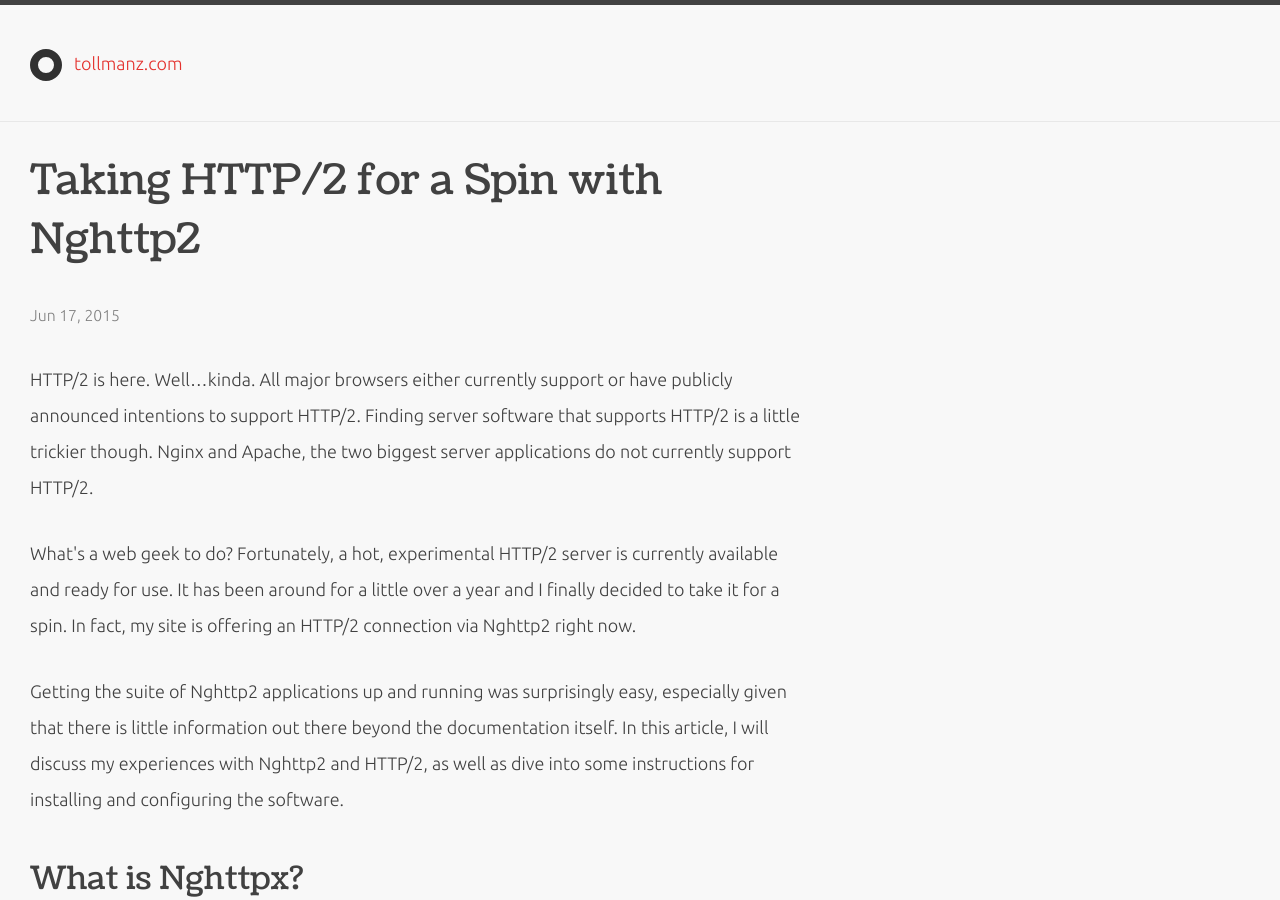
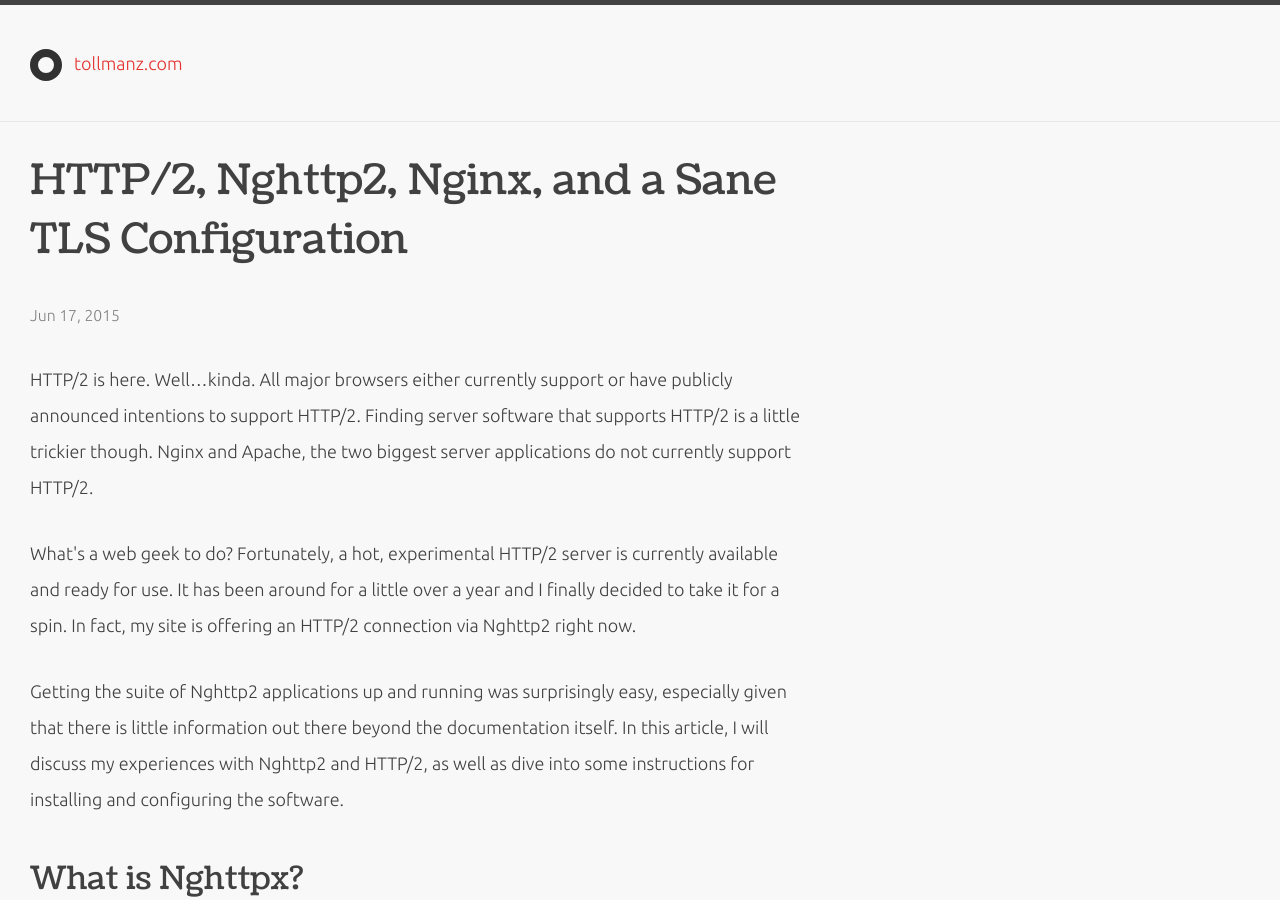
Before and after one commit to tollmanz/tollmanz.com-old, a Jekyll site: the page built from _posts/2015-06-17-http2-nghttp2-nginx-tls.markdown, in a window 1280 px wide and 900 px high. Built offline with Jekyll 4.4.1, drawn with Linux system fonts in a browser that asks for light colours.

Commit message:
Change slug and title.

```diff
--- a/_posts/2015-06-17-nghttpx-nginx-http2.markdown
+++ b/_posts/2015-06-17-http2-nghttp2-nginx-tls.markdown
@@ -1,6 +1,6 @@
 ---
 layout:     post
-title:      "Taking HTTP/2 for a Spin with Nghttp2"
+title:      "HTTP/2, Nghttp2, Nginx, and a Sane TLS Configuration"
 date:       2015-06-17 22:45:00
 categories: http2, performance, nginx
 ---
```
